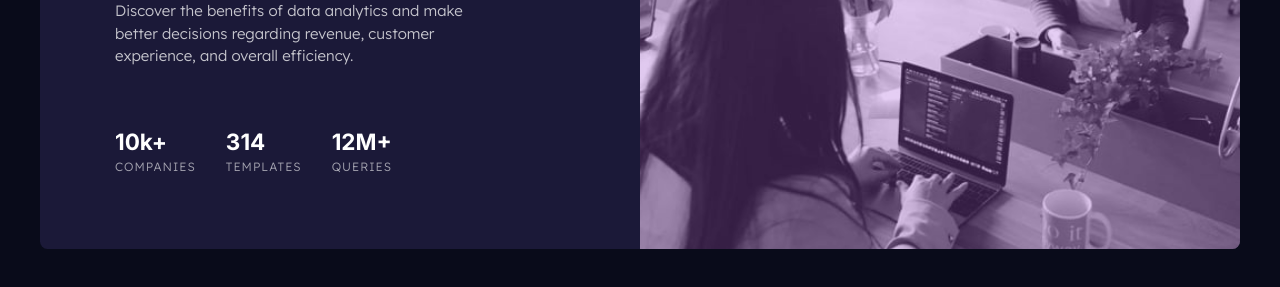
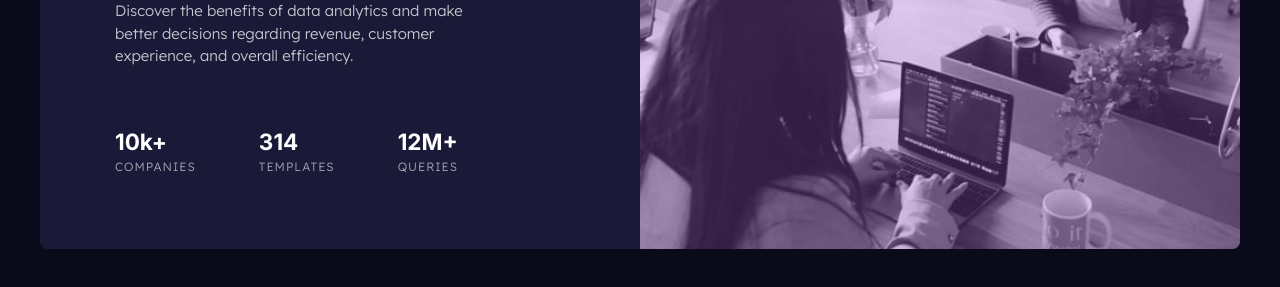
Before and after one commit to JayJey96/statspreviewcard, a plain HTML site: page index.html in a window 1280 px wide. Shown: the part 369-656 px from the top of the page. Drawn offline with Linux system fonts and the light colour scheme.

Commit message:
Update index.html

```diff
--- a/index.html
+++ b/index.html
@@ -40,7 +40,6 @@
     .left h1 {
       color: white;
       font-family: 'Inter', sans-serif;
-      max-width: 394px;
       font-size: 2.5rem;
     }
     .left h1 span {
@@ -63,7 +62,7 @@
     }
     .row {
       display: flex;
-      gap: 2em;
+      gap: 4.2em;
     }
     .rows .item1 {
       color: white;
```
